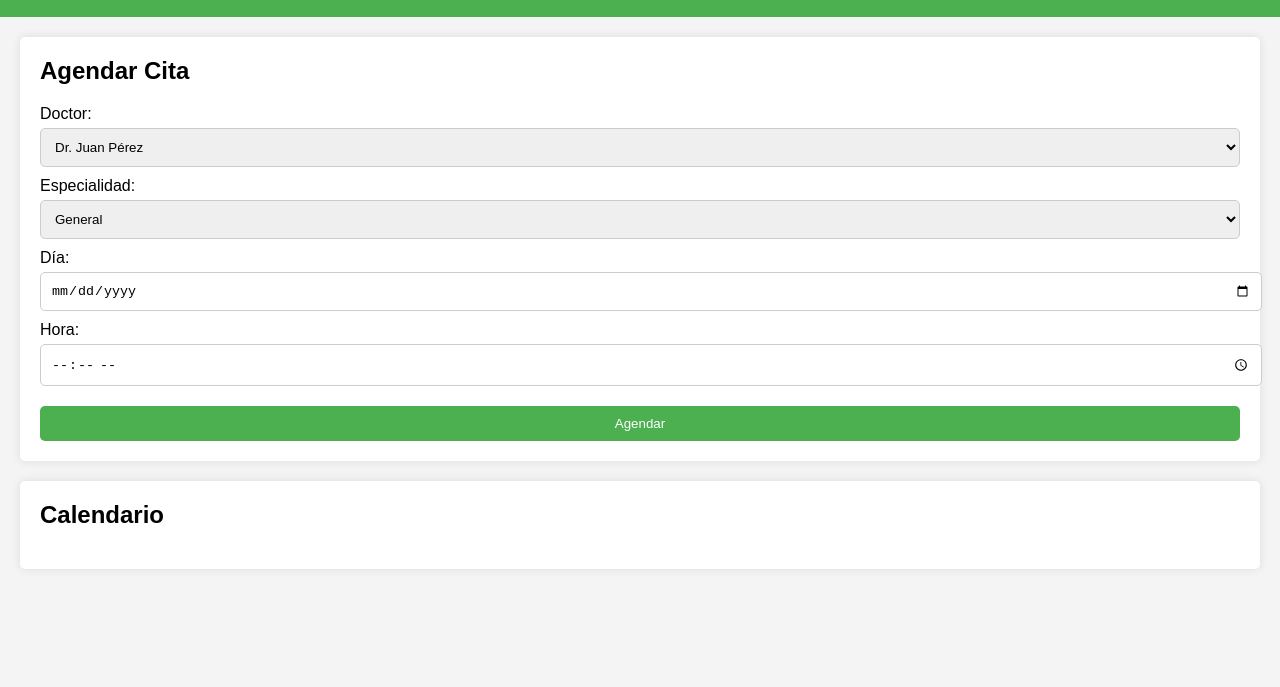
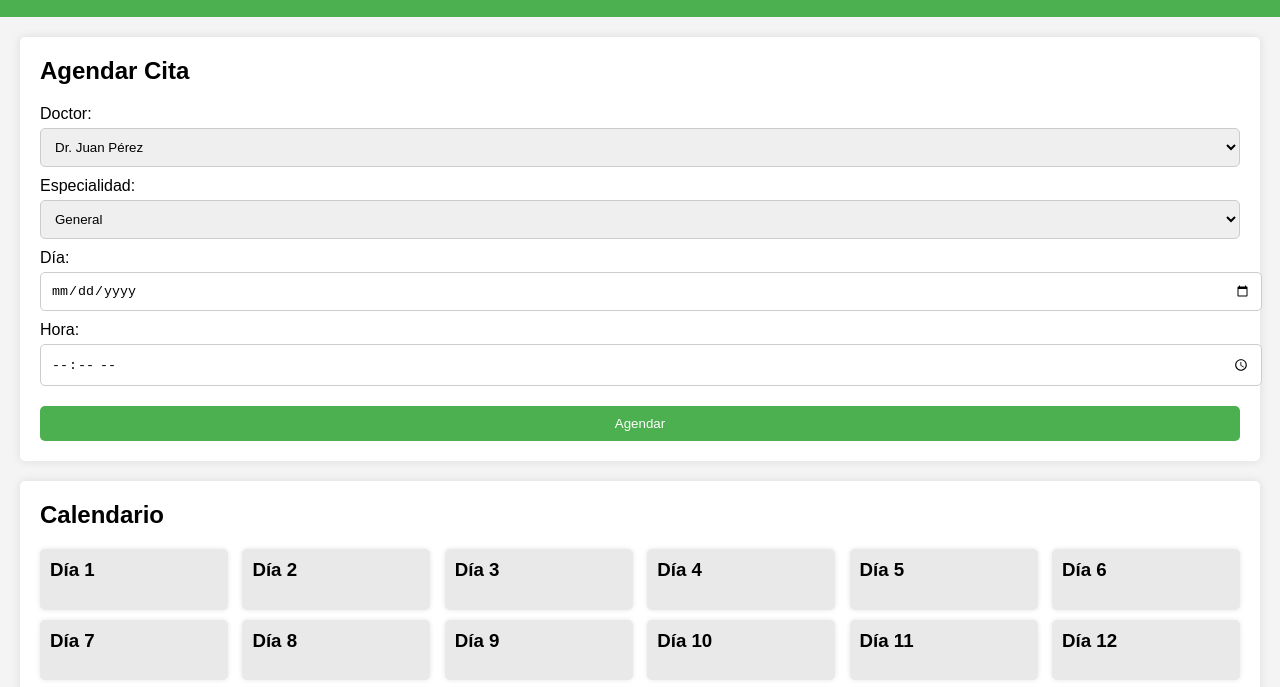
Before and after one commit to jhonatanf19/agenciamedica, a plain HTML site: page calendario.html in a window 1280 px wide. Shown: the part 95-782 px from the top of the page. Drawn offline with Linux system fonts and the light colour scheme; files that its build step writes are made by us from their sources.

Commit message:
Update calendario.html

```diff
--- a/calendario.html
+++ b/calendario.html
@@ -4,7 +4,7 @@
     <meta charset="UTF-8">
     <meta name="viewport" content="width=device-width, initial-scale=1.0">
     <title>Agenda Médica - Clínica Santa Fe</title>
-    <link rel="stylesheet" href="calendario.css">
+    <link rel="stylesheet" href="css/calendario.css">
 </head>
 <body>
     <header>
@@ -43,6 +43,6 @@
             <div id="calendar"></div>
         </section>
     </main>
-    <script src="calendario.js"></script>
+    <script src="js/calendario.js"></script>
 </body>
 </html>
```
